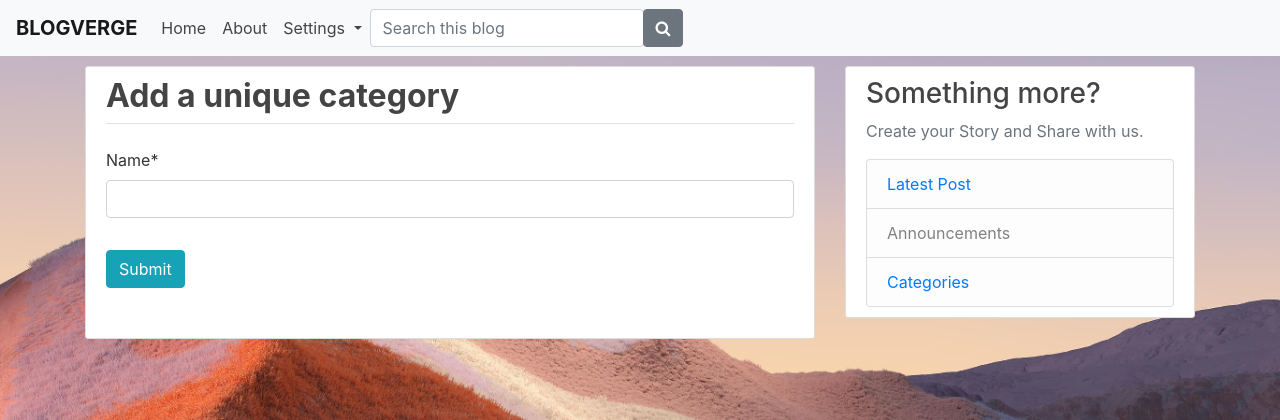
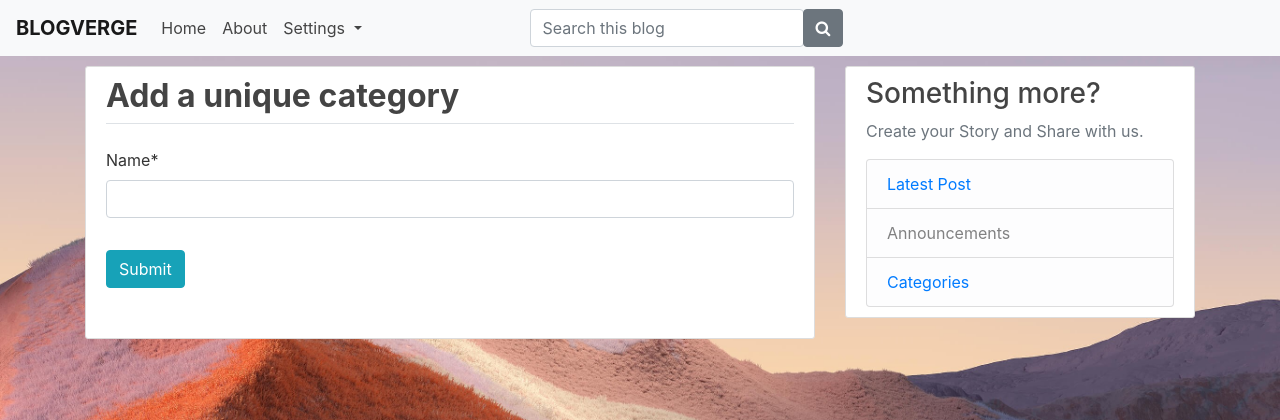
Before and after one commit to Chandlerrrr/Blogverge, a Django app: page /post/ in a window 1280 px wide. Shown: the top 420 px of the page. Run offline with Django 3.2, Linux system fonts and the light colour scheme; some libraries are stand-ins or nearby versions.

Commit message:
search error fix5

```diff
--- a/Blog/templates/base.html
+++ b/Blog/templates/base.html
@@ -53,7 +53,7 @@
           </li>
         </ul>
             <div class="input-group">
-              <form method="get" action="/search" class="form-inline my-5 my-lg-0">
+                  <form method="get" action="/search" class="form-inline my-5 my-lg-0" style="padding-left: 10rem">
                       <input type="text" class="form-control" placeholder="Search this blog" aria-label="Search" name="query" id="query">
                           <div class="input-group-append">
                               <button class="btn btn-secondary" type="submit">
@@ -63,6 +63,7 @@
                   </form>
             </div>
       </div>
+
 </nav>
 </header>
     <main role="main" class="container">
```
Lines whose indentation alone changed are shown as unchanged.
